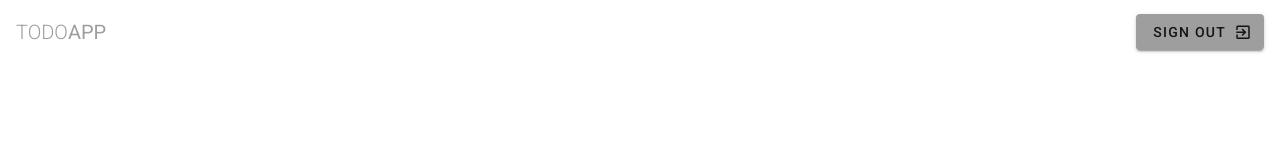
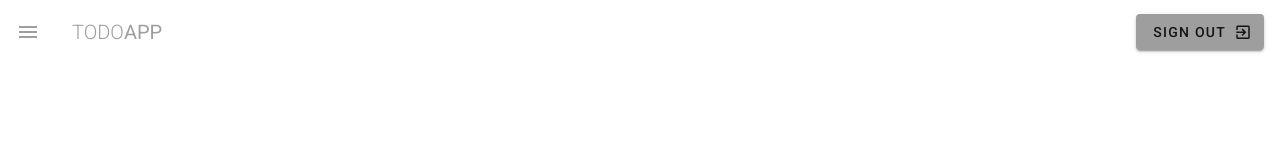
Before and after one commit to braden-w/learn-vuetify-project-management-website, a Nuxt app: page / in a window 1280 px wide. Shown: the top 160 px of the page. Built offline with nearby package versions, Linux system fonts and the light colour scheme.

Commit message:
Added button that opens drawer

```diff
--- a/components/TheNavBar.vue
+++ b/components/TheNavBar.vue
@@ -1,6 +1,8 @@
 <template>
   <nav>
     <v-toolbar flat app>
+      <v-app-bar-nav-icon class="grey--text" @click="drawer = !drawer">
+      </v-app-bar-nav-icon>
       <v-toolbar-title class="text-uppercase grey--text">
         <span class="font-weight-light">Todo</span><span>App</span>
       </v-toolbar-title>
```
